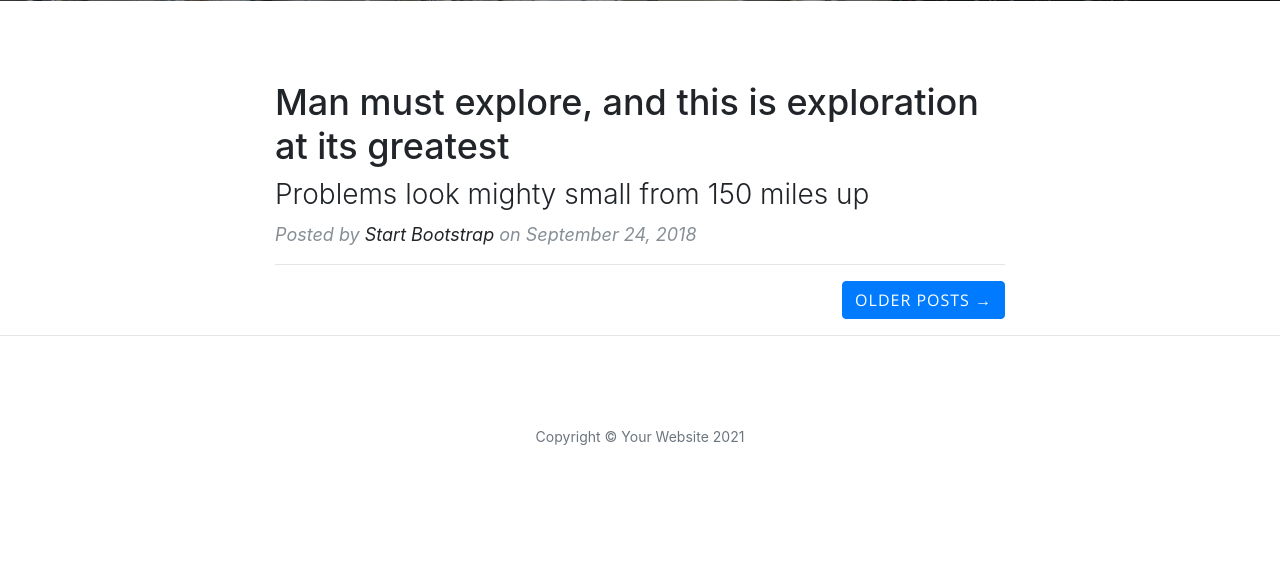
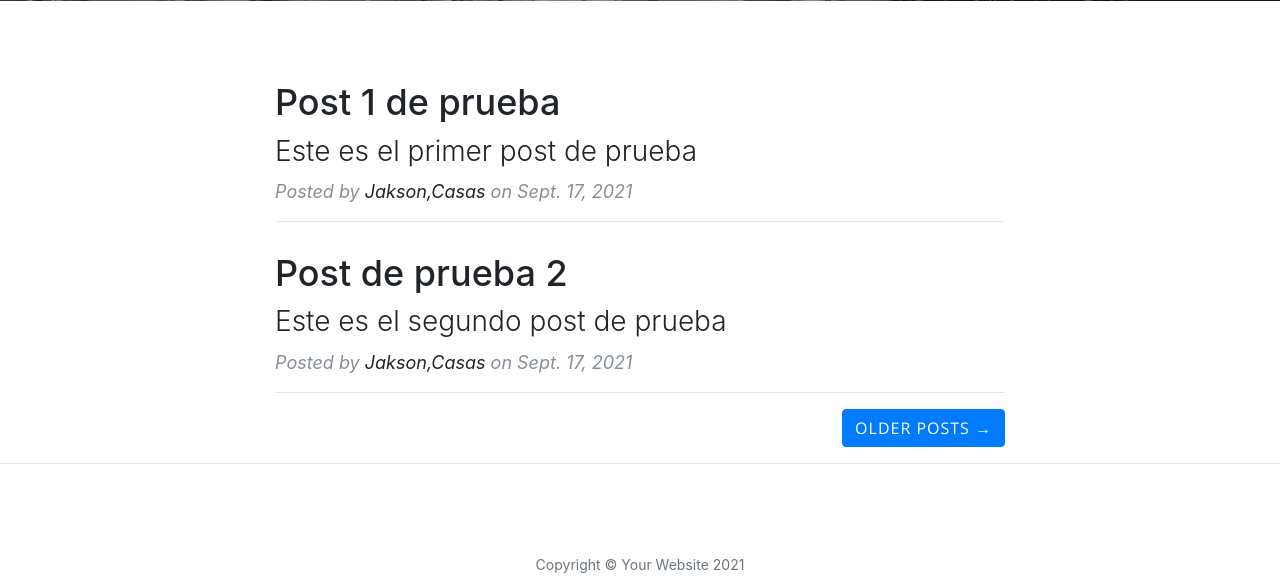
Before and after one commit to JaksonCasas19/MaximaGo, a Django app: page / in a window 1280 px wide. Shown: the part 531-1110 px from the top of the page. Before the commit the page ends 976 px from the top, so only its background shows below. Run offline with Django 3.2, Linux system fonts and the light colour scheme; data comes from the database, SQL or seed files in the repository; both versions use the stored data as it was after the commit; some libraries are stand-ins or nearby versions.

Commit message:
Mostrar datos en index de Post model

```diff
--- a/blog/views.py
+++ b/blog/views.py
@@ -1,9 +1,11 @@
+from blog.models import Post
 from django.shortcuts import render
-
+from .models import Post
 # Create your views here.
 
 def home(request):
-    return render(request,'index.html')
+    posts = Post.objects.filter(estado=True)
+    return render(request,'index.html',{'posts':posts})
 
 def generales(request):
     return render(request,'generales.html')
--- a/templates/index.html
+++ b/templates/index.html
@@ -72,24 +72,32 @@
       </div>
     </header>
 
+
+
     <!-- Main Content -->
     <div class="container">
       <div class="row">
         <div class="col-lg-8 col-md-10 mx-auto">
+          {% if posts %}
+          {% for post in posts %}
           <div class="post-preview">
             <a href="post.html">
               <h2 class="post-title">
-                Man must explore, and this is exploration at its greatest
+               {{post.titulo}}
               </h2>
               <h3 class="post-subtitle">
-                Problems look mighty small from 150 miles up
+                {{post.descripcion}}
               </h3>
             </a>
             <p class="post-meta">Posted by
-              <a href="#">Start Bootstrap</a>
-              on September 24, 2018</p>
+              <a href="#">{{post.autor}}</a>
+              on {{post.fecha_creacion}}</p>
           </div>
           <hr>
+          {% endfor %}
+        {% else %}
+            <h1>No hay post</h1>
+        {% endif %}
 
           <!-- Pager -->
           <div class="clearfix">
```
Also changed, not shown: db.sqlite3.
